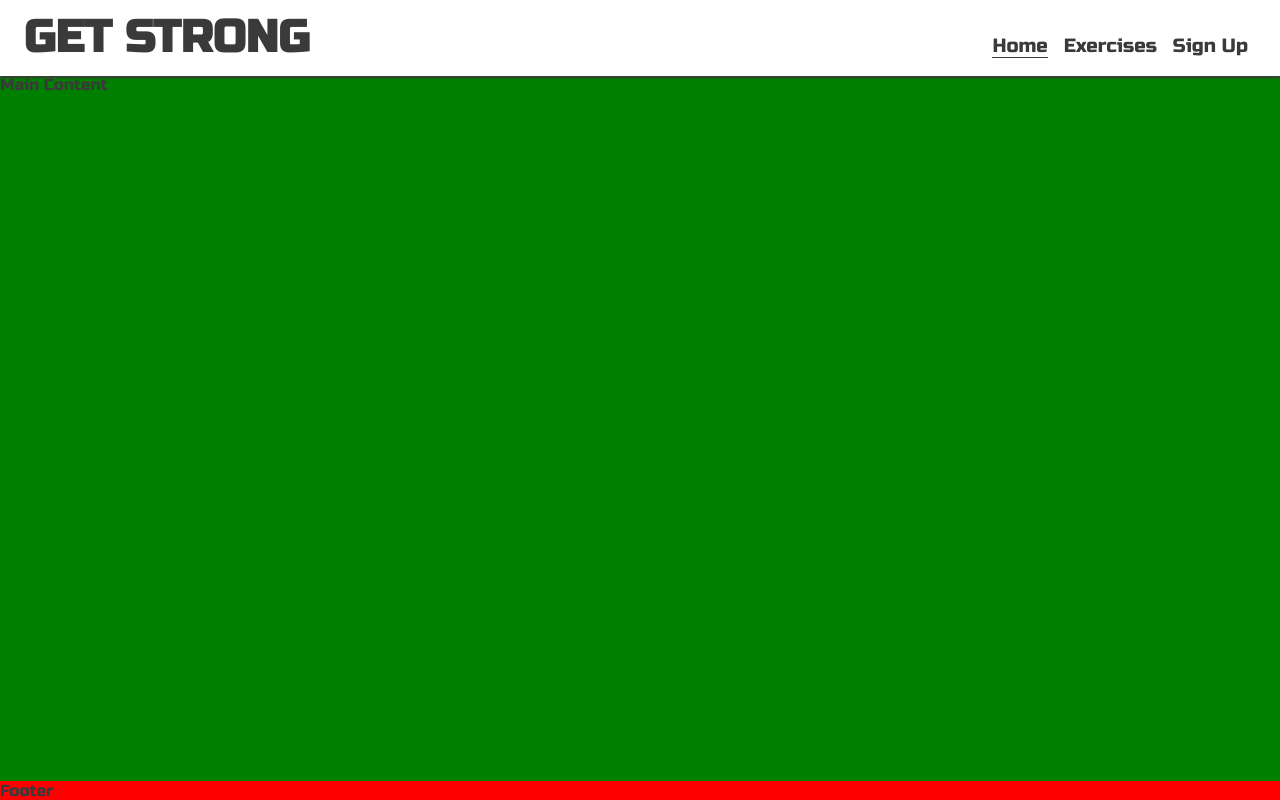
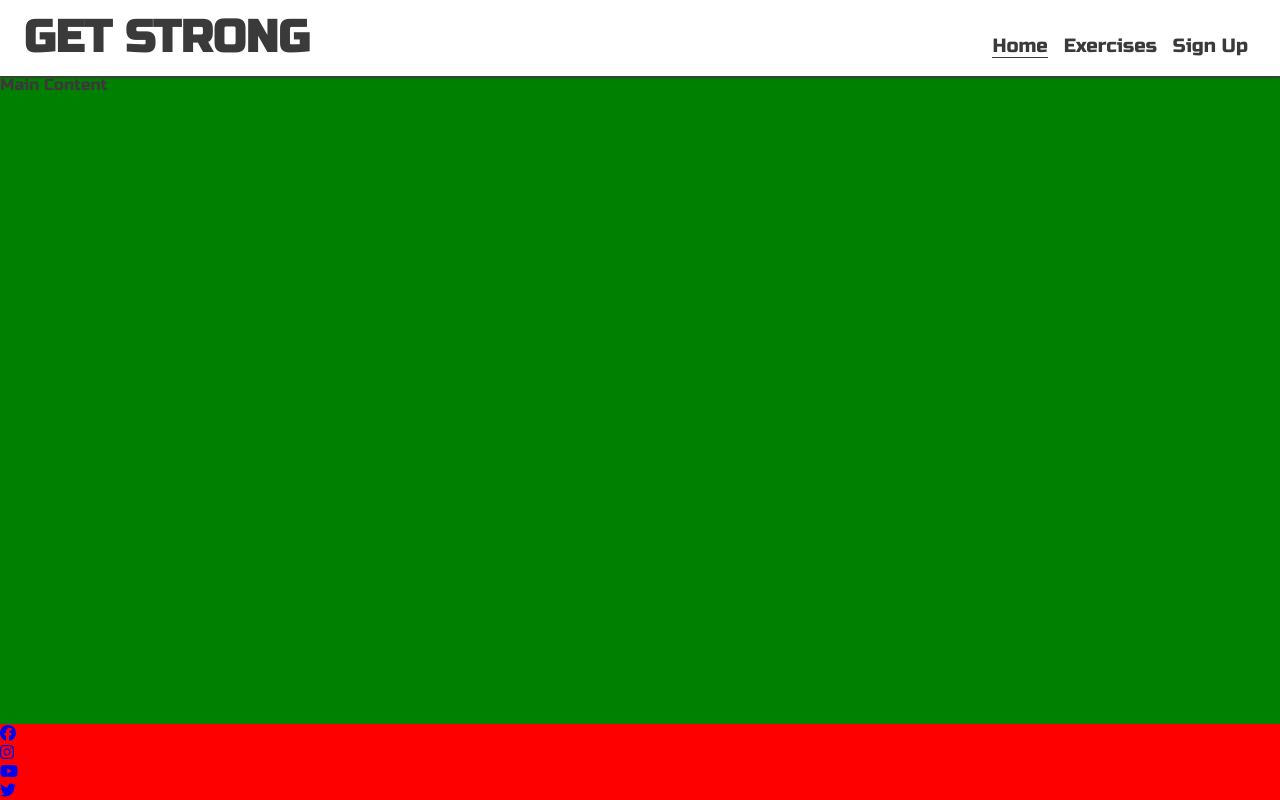
Before and after one commit to codybradbury05/PortfolioProject1, a plain HTML site: page index.html in a window 1280 px wide. Drawn offline with Linux system fonts and the light colour scheme.

Commit message:
Added social media links inside the footer using Fontawesome

```diff
--- a/index.html
+++ b/index.html
@@ -34,7 +34,17 @@
     <!-- Footer -->
 
     <footer>
-        <p>Footer</p>
+        <ul id="social-networks">
+            <li><a href="https://www.facebook.com" target="_blank" rel="noopener"
+                    aria-label="Visit our Facebook page (opens in a new tab)"><i class="fa-brands fa-facebook"></i></a></li>
+            <li><a href="https://www.instagram.com" target="_blank" rel="noopener"
+                    aria-label="Visit our instagram page (opens in a new tab)"><i class="fa-brands fa-instagram"></i></a></li>
+            <li><a href="https://www.youtube.com" target="_blank" rel="noopener"
+                    aria-label="Visit our youtube page (opens in a new tab)"><i class="fa-brands fa-youtube"></i></a></li>
+            <li><a href="https://www.twitter.com" target="_blank" rel="noopener"
+                    aria-label="Visit our twitter page (opens in a new tab)"><i class="fa-brands fa-twitter"></i></a></li>
+
+        </ul>
 
         <script src="https://kit.fontawesome.com/76ffbb68c7.js" crossorigin="anonymous"></script>
     </footer>
```
